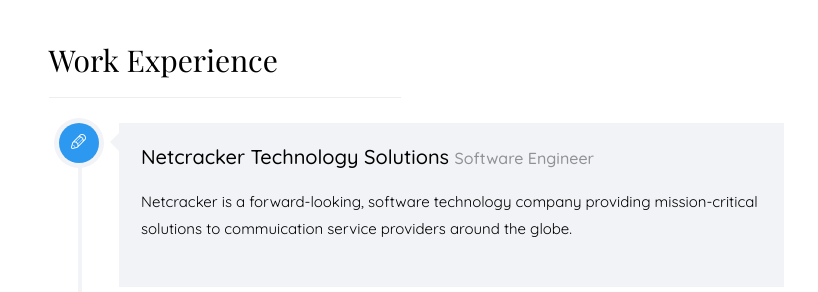
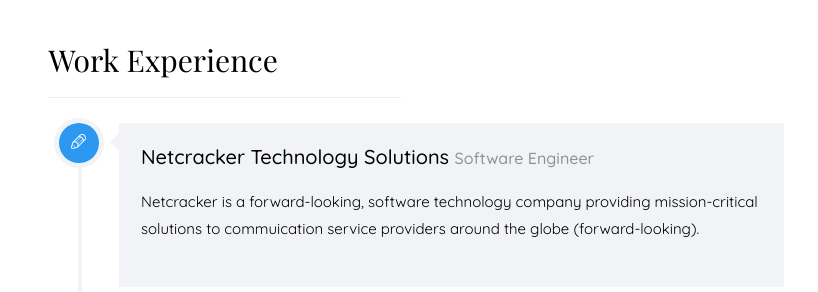
Before and after one commit to sushmita77/personal-website, a plain HTML site: page index.html in a window 1280 px wide. Shown: the part 1330-1622 px from the top of the page, without its empty margins (374-1192 px from the left). Drawn offline with nearby package versions, Linux system fonts and the light colour scheme; files whose address does not match are found by name; a web font is replaced by a local one.

Commit message:
Update index.html

```diff
--- a/index.html
+++ b/index.html
@@ -277,7 +277,7 @@
 
 					               <div class="timeline-label">
 					                  <h2><a href="#">Netcracker Technology Solutions</a> <span>Software Engineer</span></h2>
-					                  <p>Netcracker is a forward-looking, software technology company providing mission-critical solutions to commuication service providers around the globe.</p>
+					                  <p>Netcracker is a forward-looking, software technology company providing mission-critical solutions to commuication service providers around the globe (forward-looking).</p>
 					               </div>
 					            </div>
 					         </article>
```
